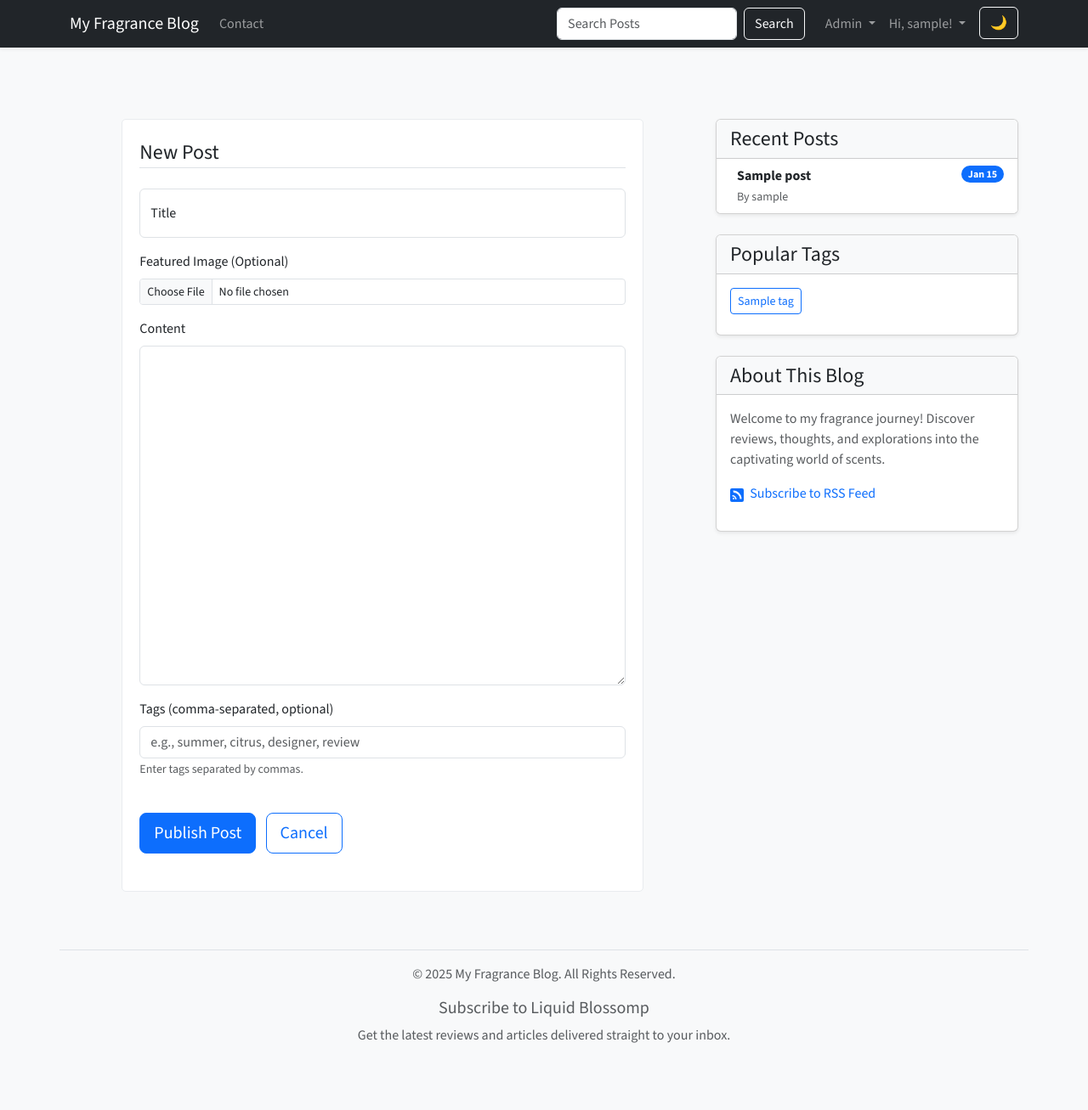
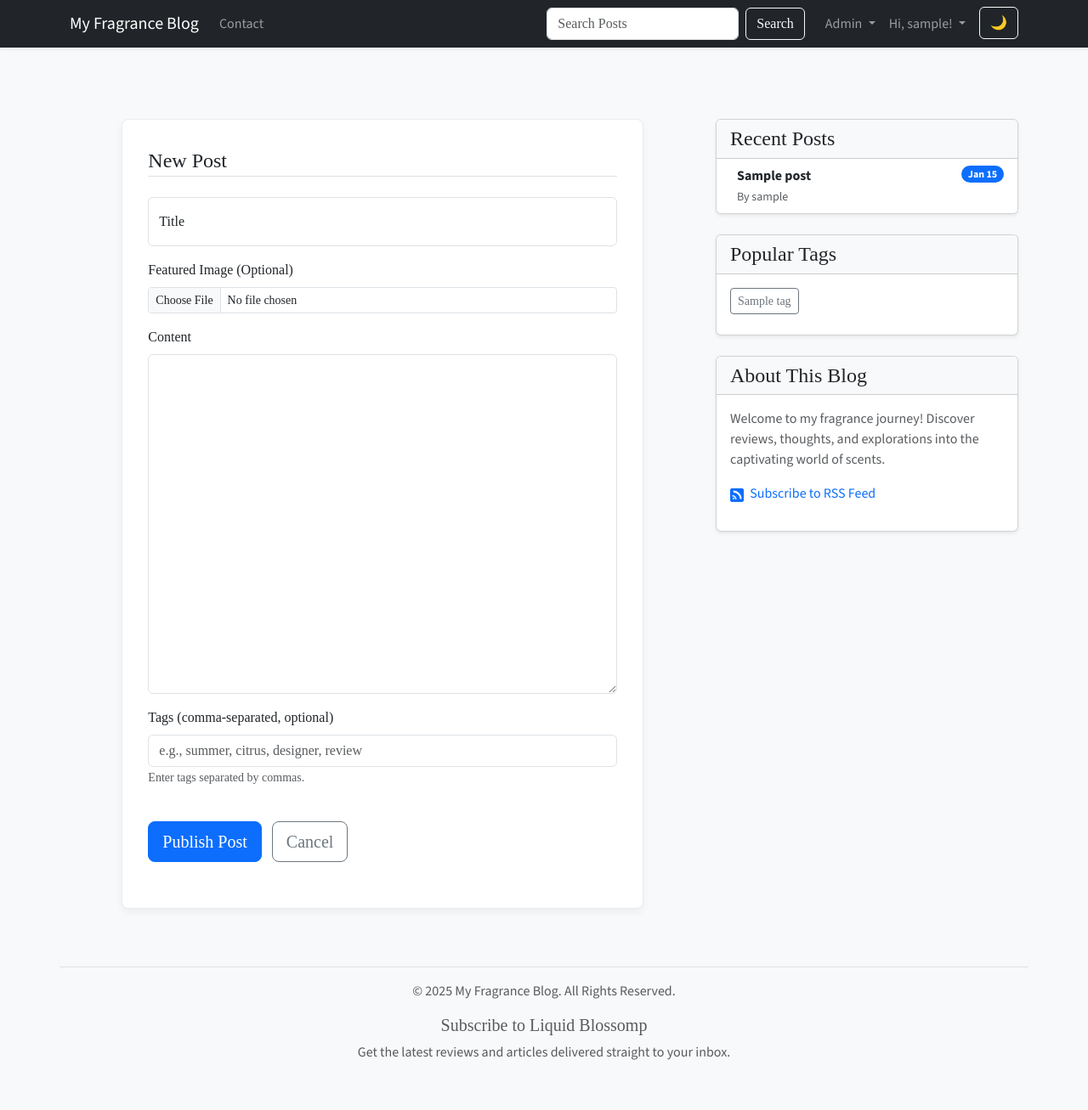
Before and after one commit to kylemdonovan/FragranceBlog, a Flask app: page /admin/post/new in a window 1280 px wide. Shown: the whole page at 85% size. Before the commit the page ends 1228 px from the top, so only its background shows below. Run offline with Flask 3, Linux system fonts and the light colour scheme; a user stored in the database is signed in; tables that the repository leaves empty hold one stand-in row (values such as "Sample post"); parts of the project's set-up code (start-up, migrations or seed data) failed here and were passed over; some libraries are stand-ins or nearby versions.

Commit message:
playing with the css style

```diff
--- a/app/static/style.css
+++ b/app/static/style.css
@@ -3,35 +3,35 @@
 /* 1. DEFINE COLOR PALETTE AS CSS VARIABLES */
 :root {
  /* Light Mode Palette (Default) */
-  --bg-color: #f8f9fa;       /* A very light grey, easier on the eyes than pure white */
-  --text-color: #212529;     /* Standard dark text */
-  --card-bg: #ffffff;        /* Cards are white */
+ --bg-color: #f8f9fa;
+ --text-color: #212529;
+ --card-bg: #ffffff;
  --card-border: #dee2e6;
-  --link-color: #0d6efd;      /* Default Bootstrap blue */
-  --link-hover-color: #0a58ca;
-  --secondary-text-color: #6c757d; /* Muted text for timestamps, etc. */
-  --border-color: #e9ecef;   /* Borders for sections */
-  --button-primary-bg: #0d6efd;
+ --link-color: #8B4513; /* A rich saddle brown */
+ --link-hover-color: #A0522D; /* A slightly lighter sienna */
+ --secondary-text-color: #6c757d;
+ --border-color: #e9ecef;
+ --button-primary-bg: #8B4513;
  --button-primary-text: #ffffff;
-  --button-outline-border: #0d6efd;
-  --button-outline-text: #0d6efd;
-  --navbar-bg: #212529; /* Dark navbar in both modes */
+ --button-outline-border: #8B4513;
+ --button-outline-text: #8B4513;
+ --navbar-bg: #212529;
 }
 
 [data-bs-theme="dark"] {
  /* Dark Mode Palette */
-  --bg-color: #1a1a1a;       /* A very dark, soft black */
-  --text-color: #e9ecef;     /* Light grey text */
-  --card-bg: #212529;        /* Dark grey for cards */
+ --bg-color: #1a1a1a;
+ --text-color: #e9ecef;
+ --card-bg: #212529;
  --card-border: #495057;
-  --link-color: #4dabf7;      /* A nice, brighter blue for dark mode */
-  --link-hover-color: #74c0fc;
+ --link-color: #D2B48C; /* A sophisticated tan */
+ --link-hover-color: #DEB887; /* A slightly lighter burlywood */
  --secondary-text-color: #adb5bd;
  --border-color: #343a40;
-  --button-primary-bg: #4dabf7;
-  --button-primary-text: #1a1a1a; /* Dark text on light blue button */
-  --button-outline-border: #4dabf7;
-  --button-outline-text: #4dabf7;
+ --button-primary-bg: #D2B48C;
+ --button-primary-text: #1a1a1a;
+ --button-outline-border: #D2B48C;
+ --button-outline-text: #D2B48C;
 }
 
 /* 2. APPLY THE VARIABLES TO YOUR SITE */
@@ -39,69 +39,23 @@
 body {
  background-color: var(--bg-color);
  color: var(--text-color);
-  font-family: 'Source Sans 3', sans-serif;
-  padding-top: 70px; /* From your base.html */
+ font-family: 'Playfair Display', serif; /* A more elegant font for headings */
+ padding-top: 70px;
+}
+
+h1, h2, h3, h4, h5, h6, .article-title {
+ font-family: 'Playfair Display', serif;
+}
+
+p, a, span, .article-content, .article-metadata {
+ font-family: 'Source Sans 3', sans-serif; /* A clean sans-serif for body copy */
 }
 
 .content-section {
  background: var(--card-bg);
-  padding: 20px;
+ padding: 30px; /* Increased padding for a more spacious feel */
  border: 1px solid var(--border-color);
-  border-radius: 5px;
+ border-radius: 8px; /* Slightly more rounded corners */
  margin-bottom: 20px;
+ box-shadow: 0 4px 8px rgba(0,0,0,0.05); /* Subtle shadow for depth */
 }
-
-.article-title {
-  color: var(--text-color);
-  text-decoration: none;
-}
-
-.article-title:hover {
-    color: var(--link-color);
-}
-
-.article-metadata {
-  padding-bottom: 1px;
-  margin-bottom: 15px;
-  border-bottom: 1px solid var(--border-color);
-}
-
-.article-metadata a {
-    color: var(--secondary-text-color);
-    text-decoration: none;
-}
-
-.article-metadata a:hover {
-    color: var(--link-color);
-}
-
-.article-content {
-  white-space: pre-line; /* Respects line breaks in your posts */
-}
-
-/* --- Fix button colors --- */
-.btn-primary {
-    background-color: var(--button-primary-bg) !important;
-    color: var(--button-primary-text) !important;
-    border-color: var(--button-primary-bg) !important;
-}
-
-.btn-outline-info, .btn-outline-secondary {
-    border-color: var(--button-outline-border) !important;
-    color: var(--button-outline-text) !important;
-}
-
-.btn-outline-info:hover, .btn-outline-secondary:hover {
-    background-color: var(--button-outline-border) !important;
-    color: var(--button-primary-text) !important;
-}
-
-/* Ensure navbar stays dark consistently */
-.navbar-dark {
-    background-color: var(--navbar-bg) !important;
-}
-
-.search-highlight {
-    background-color: #ffd700; /* A distinct highlight color that works on both light/dark */
-    color: #000000;
-}
```
Lines whose indentation alone changed are shown as unchanged.
